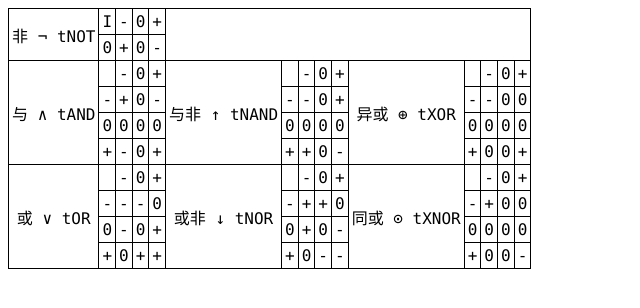
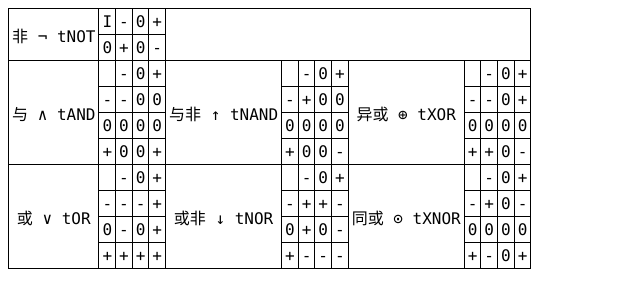
Before and after one commit to Over-Run/Ternary-Kernel, a plain HTML site: page index.html in a window 1280 px wide. Shown: the full height of the page, 0-640 px from the left. Drawn offline with Linux system fonts and the light colour scheme.

Commit message:
Add files via upload
Changed tAND, tNAND, tOR, tNOR, tXOR, tXNOR logic gate

```diff
--- a/index.html
+++ b/index.html
@@ -22,9 +22,9 @@
     <td> </td><td>-</td><td>0</td><td>+</td>
   </tr>
   <tr>
-    <td>-</td><td>+</td><td>0</td><td>-</td>
+    <td>-</td><td>-</td><td>0</td><td>0</td>
+    <td>-</td><td>+</td><td>0</td><td>0</td>
     <td>-</td><td>-</td><td>0</td><td>+</td>
-    <td>-</td><td>-</td><td>0</td><td>0</td>
   </tr>
   <tr>
     <td>0</td><td>0</td><td>0</td><td>0</td>
@@ -32,9 +32,9 @@
     <td>0</td><td>0</td><td>0</td><td>0</td>
   </tr>
   <tr>
-    <td>+</td><td>-</td><td>0</td><td>+</td>
+    <td>+</td><td>0</td><td>0</td><td>+</td>
+    <td>+</td><td>0</td><td>0</td><td>-</td>
     <td>+</td><td>+</td><td>0</td><td>-</td>
-    <td>+</td><td>0</td><td>0</td><td>+</td>
   </tr>
   <tr>
     <td rowspan="4">或 ∨ tOR</td>
@@ -45,9 +45,9 @@
     <td> </td><td>-</td><td>0</td><td>+</td>
   </tr>
   <tr>
-    <td>-</td><td>-</td><td>-</td><td>0</td>
-    <td>-</td><td>+</td><td>+</td><td>0</td>
-    <td>-</td><td>+</td><td>0</td><td>0</td>
+    <td>-</td><td>-</td><td>-</td><td>+</td>
+    <td>-</td><td>+</td><td>+</td><td>-</td>
+    <td>-</td><td>+</td><td>0</td><td>-</td>
   </tr>
   <tr>
     <td>0</td><td>-</td><td>0</td><td>+</td>
@@ -55,9 +55,9 @@
     <td>0</td><td>0</td><td>0</td><td>0</td>
   </tr>
   <tr>
-    <td>+</td><td>0</td><td>+</td><td>+</td>
-    <td>+</td><td>0</td><td>-</td><td>-</td>
-    <td>+</td><td>0</td><td>0</td><td>-</td>
+    <td>+</td><td>+</td><td>+</td><td>+</td>
+    <td>+</td><td>-</td><td>-</td><td>-</td>
+    <td>+</td><td>-</td><td>0</td><td>+</td>
   </tr>
 </tbody></table>
 <style>
```
